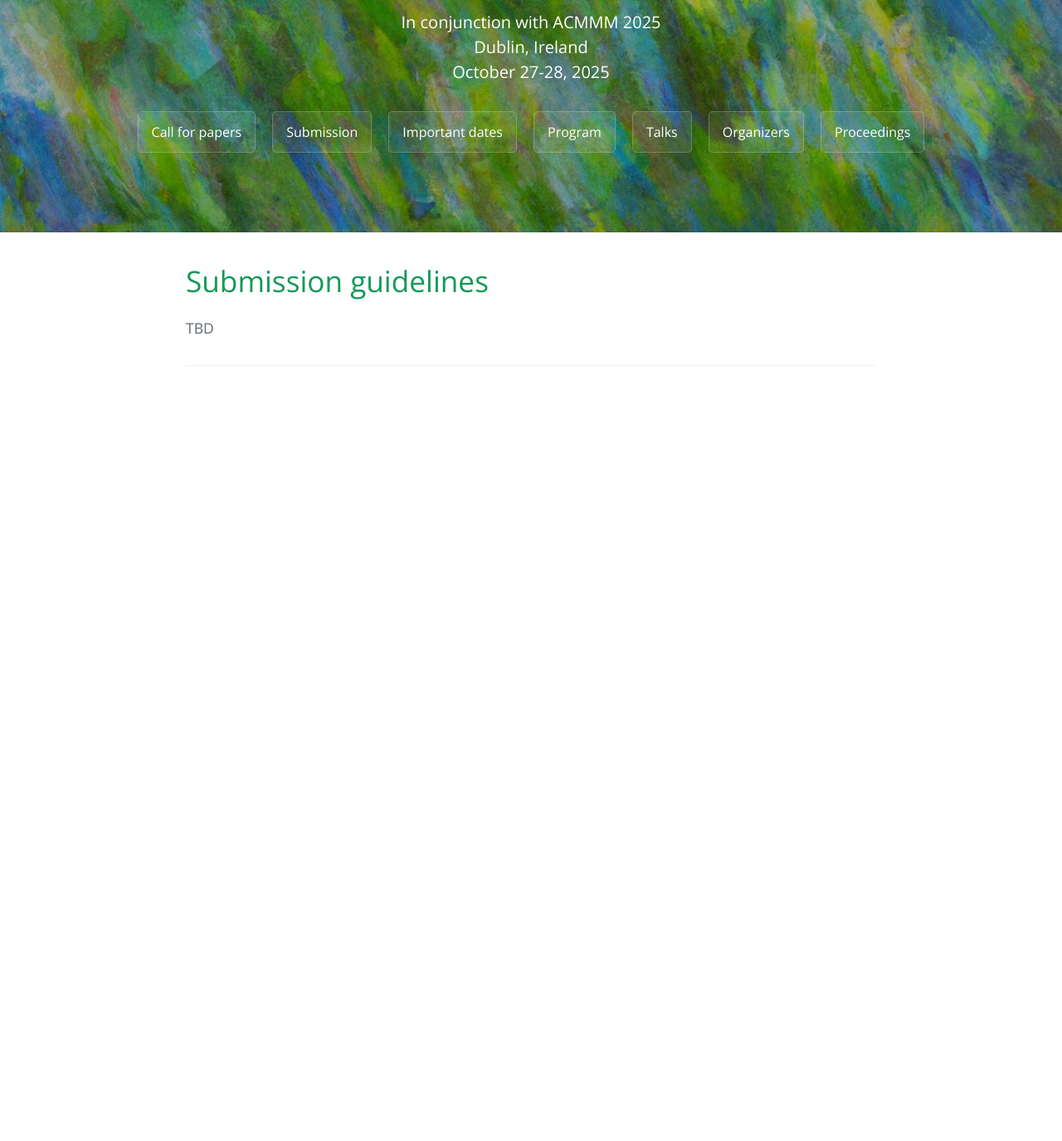
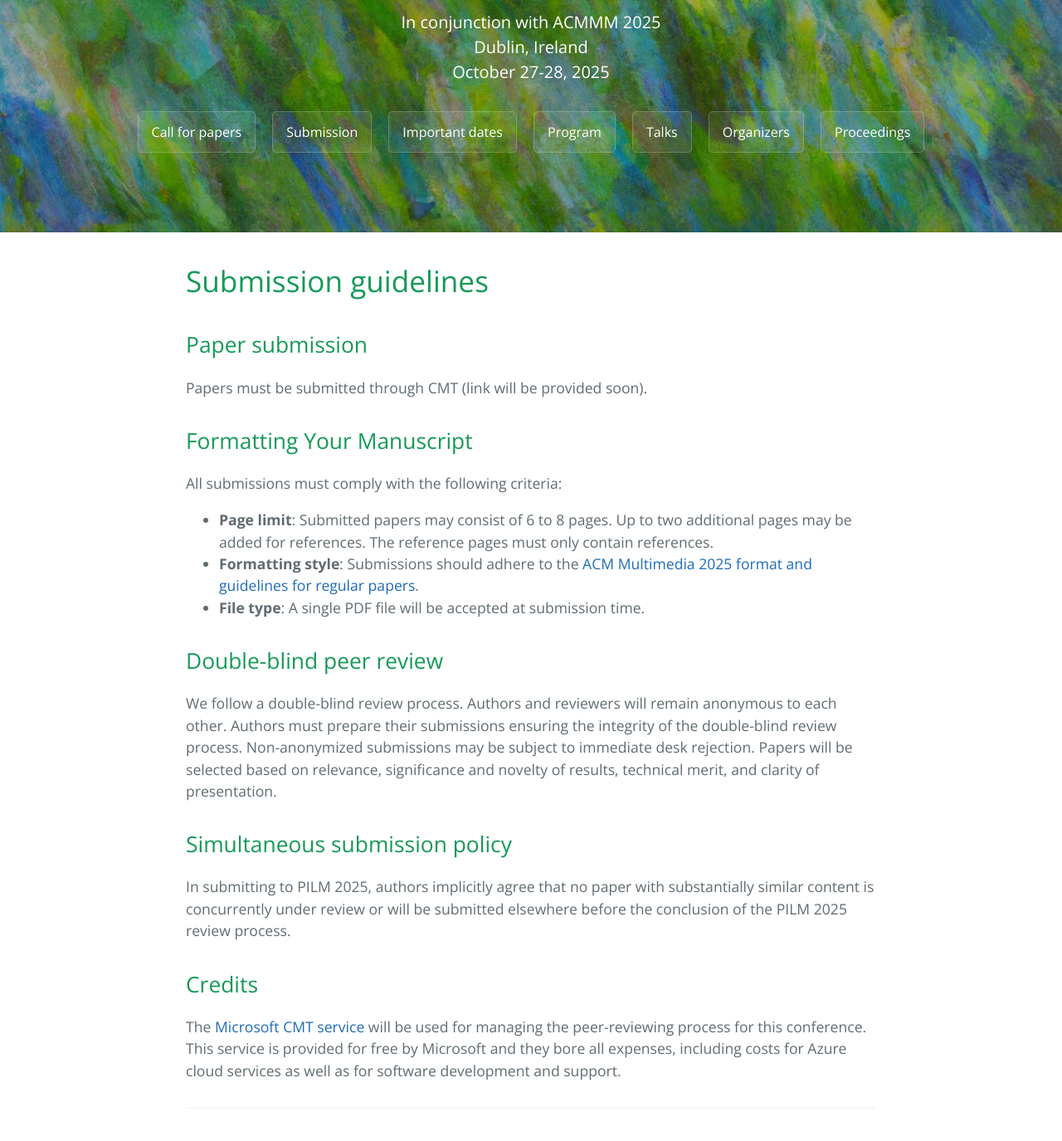
Before and after one commit to acmmm-pilm-2025/acmmm-pilm-2025.github.io, a Jekyll site: the page built from submission.md, in a window 1280 px wide and 1400 px high, scrolled down 217 px. Shown: the top 1375 px of the window at 83% size. Built offline with Jekyll 4.4.1, drawn with Linux system fonts in a browser that asks for light colours; before the commit the page ends 900 px from its top, so only the background shows below that.

Commit message:
Updated submission

```diff
--- a/submission.md
+++ b/submission.md
@@ -4,34 +4,30 @@ layout: default
 
 # Submission guidelines
 
-TBD
-
-<!--
 ## Paper submission
 
-Papers must be submitted through [CMT]({{ site.workshop.submission_link }}).
+Papers must be submitted through CMT (link will be provided soon).  <!-- [CMT]({{ site.workshop.submission_link }}). -->
 
 ## Formatting Your Manuscript
 
 All submissions must comply with the following criteria:
 
-- **Page Limit**: Submissions must be between 12 and 15 pages long, including figures, tables, and references.
-- **Formatting Style**: The manuscript should be formatted according to the Lecture Notes in Computer Science (LNCS) style. Style files and detailed instructions can be found on the [Springer website](https://www.springer.com/gp/computer-science/lncs/conference-proceedings-guidelines).
-- **File Type**: A single PDF file will be accepted at submission time.
+- **Page limit**: Submitted papers may consist of 6 to 8 pages. Up to two additional pages may be added for references. The reference pages must only contain references.
+- **Formatting style**: Submissions should adhere to the [ACM Multimedia 2025 format and guidelines for regular papers](https://acmmm2025.org/call-for-papers/).
+- **File type**: A single PDF file will be accepted at submission time.
 
-Authors should consult Springer's author guidelines and use their proceedings templates for LaTeX or Word. Authors are also advised to include their ORCID identifiers in their papers.
+<!-- Authors should consult Springer's author guidelines and use their proceedings templates for LaTeX or Word. Authors are also advised to include their ORCID identifiers in their papers. -->
 <!-- The corresponding author must fill out and sign a Consent-to-Publish form on behalf of all co-authors, and the name on the copyright form should correspond with the name marked on the paper. No changes to authorship will be permitted after submission to Springer.-->
-<!--
 
 ## Double-blind peer review
 
 We follow a double-blind review process. Authors and reviewers will remain anonymous to each other.
-Authors must prepare their submissions according to the Anonymity guidelines of MICCAI to ensure the integrity of the double-blind review process. Non-anonymized submissions will be subject to immediate desk rejection.
+Authors must prepare their submissions ensuring the integrity of the double-blind review process. Non-anonymized submissions may be subject to immediate desk rejection.
 Papers will be selected based on relevance, significance and novelty of results, technical merit, and clarity of presentation.
 
 ## Simultaneous submission policy
 
-In submitting to PILM 2024, authors implicitly agree that no paper with substantially similar content is concurrently under review or will be submitted elsewhere before the conclusion of the PILM 2024 review process.
+In submitting to PILM 2025, authors implicitly agree that no paper with substantially similar content is concurrently under review or will be submitted elsewhere before the conclusion of the PILM 2025 review process.
 
 <!--For regular submissions, the maximum number of pages is 12 (including figures, tables and references), using the
 [LNCS proceedings format](https://www.springer.com/gp/computer-science/lncs/conference-proceedings-guidelines).
@@ -41,3 +37,7 @@ In submitting to PILM 2024, authors implicitly agree that no paper with substant
 the workshops/tutorials only).
 
 Once accepted, the presence of at least one author at the event and the oral presentation of the paper are mandatory.-->
+
+## Credits
+
+The [Microsoft CMT service](https://cmt3.research.microsoft.com) will be used for managing the peer-reviewing process for this conference. This service is provided for free by Microsoft and they bore all expenses, including costs for Azure cloud services as well as for software development and support.
```
